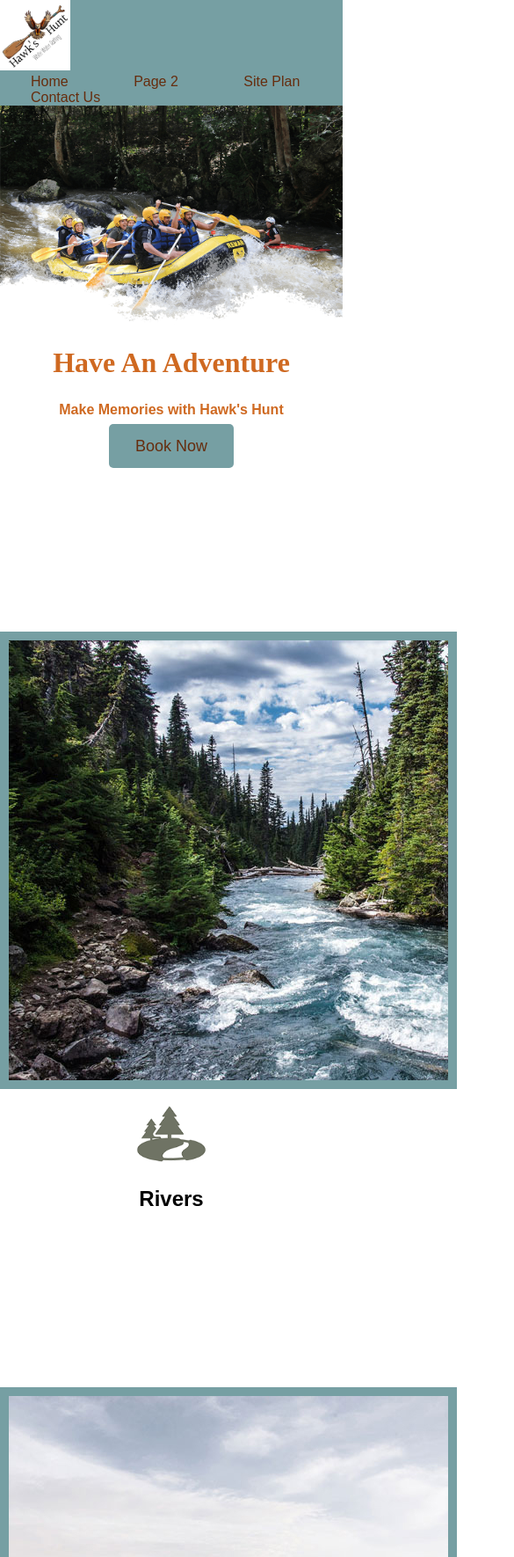
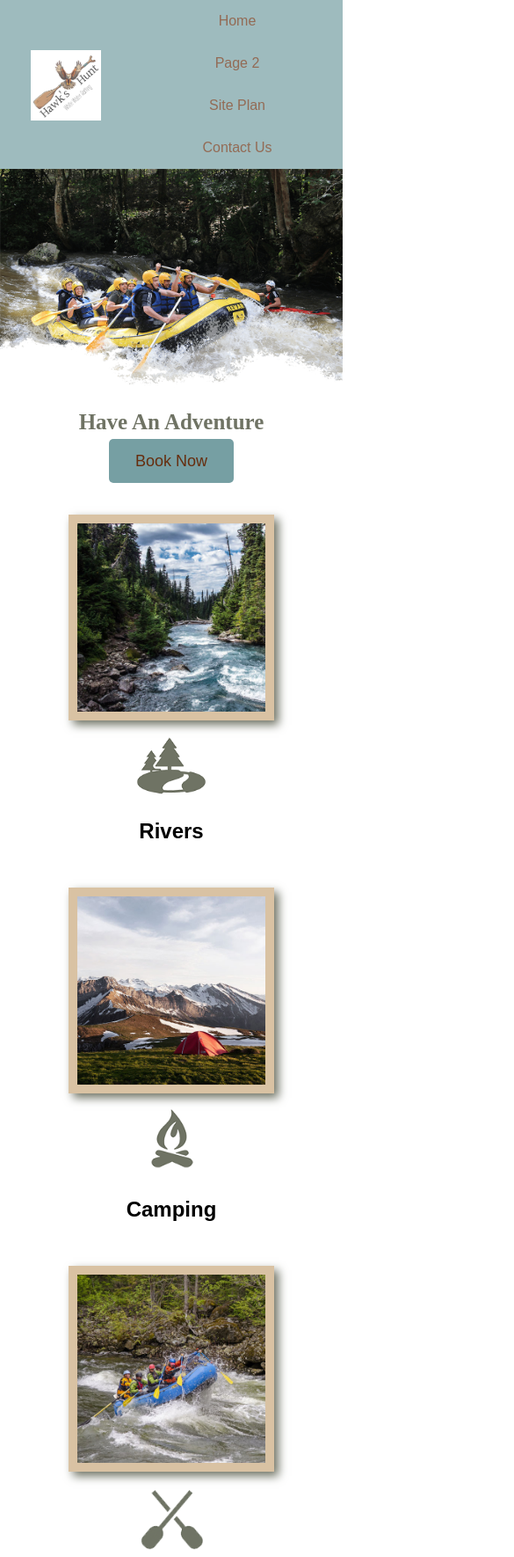
Before and after one commit to NightofBC/wdd130, a plain HTML site: page wwr/index.html in a window 390 px wide. Shown: the top 1770 px of the page at 88% size, 585 px wide, since content can reach past the window. Drawn offline with Linux system fonts and the light colour scheme; a web font is replaced by a local one.

Commit message:
finishing touches

```diff
--- a/wwr/styles/style.css
+++ b/wwr/styles/style.css
@@ -12,6 +12,8 @@
 
 #hero-msg h1, #hero-msg h4 {
     text-align: center;
+    color: white;
+
 }
 
 .button-box{
@@ -27,6 +29,8 @@ main section {
 #background {
     height: 725px;
     background-color: #769FA3;
+    grid-column: 1/11;
+    grid-row: 4/9;
 }
 
 body {
@@ -38,19 +42,57 @@ body {
 
 header {
     background-color: #769FA3;
+    display: grid;
+    grid-template-columns: 150px auto;
+    opacity: 70%;
+}
+
+nav {
+    display: flex;
+    justify-content: space-around;
+}
+
+#hero {
+    display: grid;
+    grid-template-columns: 1fr 3fr 1fr;
+    margin-top: -100px;
+
+}
+
+#hero-box {
+    grid-column: 1/4;
+    grid-row: 1/3;
+    z-index: -1;
+}
+
+#hero-msg {
+    grid-column: 2/3;
+    grid-row: 1/2;
+    margin-top: 100px;
+
 }
 
 .msg {
     background-color: white;
     padding: 35px;
     line-height: 1.5em;
+    grid-column: 6/10;
+    grid-row: 6/7;
+    box-shadow: 5px 5px 10px #6f7364;
 }
+.home-grid {
+    display: grid;
+    grid-template-columns: repeat(10, 1fr);
 
+}
 footer {
     background-color: white;
     color: black;
     padding: 25px 50px;
     margin-top: 200px;
+    display: flex;
+    justify-content: space-around;
+    align-items: center;
 }
 
 
@@ -74,6 +116,7 @@ h4 {
 .h2 {
     margin: 0;
 }
+
 
 /*Text*/
 .msg p {
@@ -99,16 +142,47 @@ footer p {
 
 #logo {
     width: 80px;
+
 }
 
 footer .social img {
      padding-top: 15px;
 }
-.rivers-card, .camping-card, .rapids-card {
+.rivers-card{
     margin: 200px 0;
+    grid-column: 2/4;
+    grid-row: 2/3;
+}
+.camping-card {
+    margin: 200px 0;
+    grid-column: 5/7;
+    grid-row: 2/3;
+}
+.rapids-card{
+    margin: 200px 0;
+    grid-column: 8/10;
+    grid-row: 2/3;
+
 }
 .card-img {
     border: 10px solid #769FA3;
+    width: 100%;
+    border: 10px solid #d9c2a3;
+    transition: transform .5s;
+    box-shadow: 5px 5px 10px #6f7364;
+}
+
+.card-img:hover {
+    opacity: .6;
+    transform: scale(1.1);
+}
+
+.mountains {
+    grid-column: 2/7;
+    grid-row: 5/8;
+    width: 100%;
+    box-shadow: 5px 5px 10px #6f7364;
+
 }
 main section img {
     box-sizing: border-box;
@@ -117,6 +191,9 @@ main section img {
 /* Links */
 #logo_link {
     padding-top: 5px;
+    padding-top: 5px;
+    justify-self: center;
+    align-self: center;
 }
 nav a {
     text-align: center;
@@ -153,3 +230,47 @@ footer a:hover {
     color: #B07440;
     text-decoration: underline;
 }
+
+@media screen and (max-width: 900px) {
+    #hero, .home-grid {
+        display: block;
+        height: auto;
+    }
+    nav, footer {
+        flex-direction: column;
+    }
+    nav a {
+        display: block;
+        padding: 15px;
+    }
+    #hero {
+        margin-top: 0;
+    }
+    #hero-msg {
+        margin-top: 0;
+    }
+    #hero-msg h4 {
+        display: none;
+    }
+    #hero-msg h1 {
+        color: #6f7364;
+    }
+    .home-title {
+        font-size: 25px;
+    }
+    .rivers-card, .camping-card, .rapids-card {
+        margin: 50px auto;
+        width: 60%;
+    }
+    #background {
+        display: none;
+    }
+    .mountains, .msg {
+        width: 80%;
+        display: block;
+        margin: 0 auto;
+    }
+    footer {
+        margin-top: 25px;
+    }
+}
```
